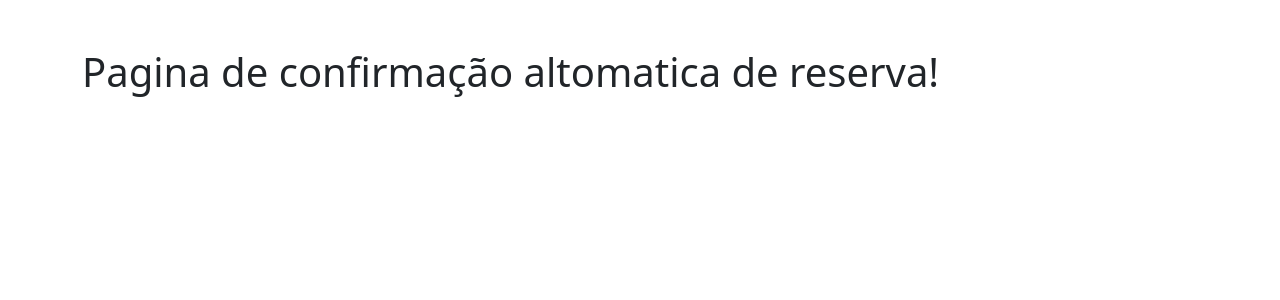
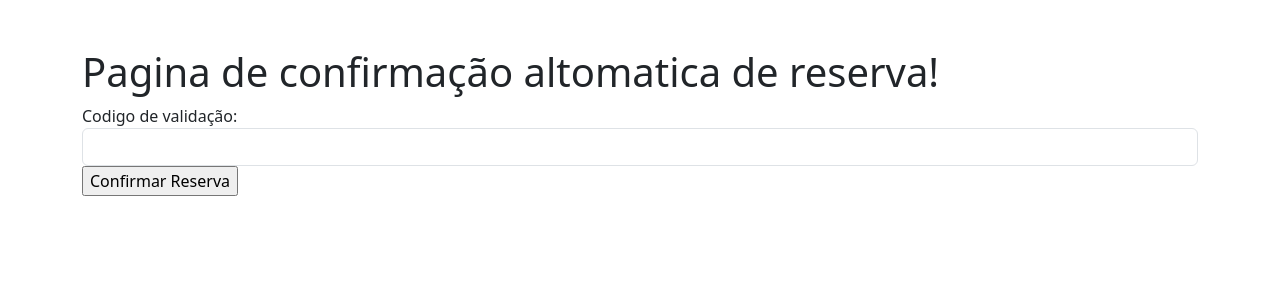
Before and after one commit to ufma-pinheiro/reserva-de-laboratorios, a FastAPI app: page /confirmation in a window 1280 px wide. Shown: the part 86-386 px from the top of the page. Run offline with FastAPI, Linux system fonts and the light colour scheme; parts of the project's set-up code (start-up, migrations or seed data) failed here and were passed over.

Commit message:
Update confirmation.html

```diff
--- a/templates/confirmation.html
+++ b/templates/confirmation.html
@@ -37,8 +37,38 @@
 <!-- Mensagem de bem-vindo -->
 <div class="container">
     <h1 class="mt-5">Pagina de confirmação altomatica de reserva!</h1>
+    <div>
+        <form id="confirmationForm">
+            <div class="form-group">
+                <label for="token">Codigo de validação:</label>
+                <input type="text" class="form-control" id="token" name="token">
+            </div>
+            <input type="submit" value="Confirmar Reserva">
+        </form>
 
+    </div>
 </div>
+<script>
+    // subimetendo reserva
+  var form = document.getElementById("confirmationForm");
+
+    form.addEventListener("submit", function(event) {
+      event.preventDefault(); // Impede o envio padrão do formulário
+
+      fetch("/reservation/to-approve?token="+form.elements.token.value, {
+        method: "POST"
+      })
+      .then(response => response.json())
+      .then(result => {
+        console.log(result); // Faça o que desejar com a resposta do servidor
+        alert("Reserva confirmada com sucesso!\nUm comprovante foi enviado para seu email!");
+        window.location.href = '/';
+      })
+      .catch(error => {
+        console.error("Ocorreu um erro:", error);
+      });
+    });
+</script>
 <script src="https://cdn.jsdelivr.net/npm/bootstrap@5.3.0/dist/js/bootstrap.bundle.min.js"></script>
 </body>
 </html>
```
